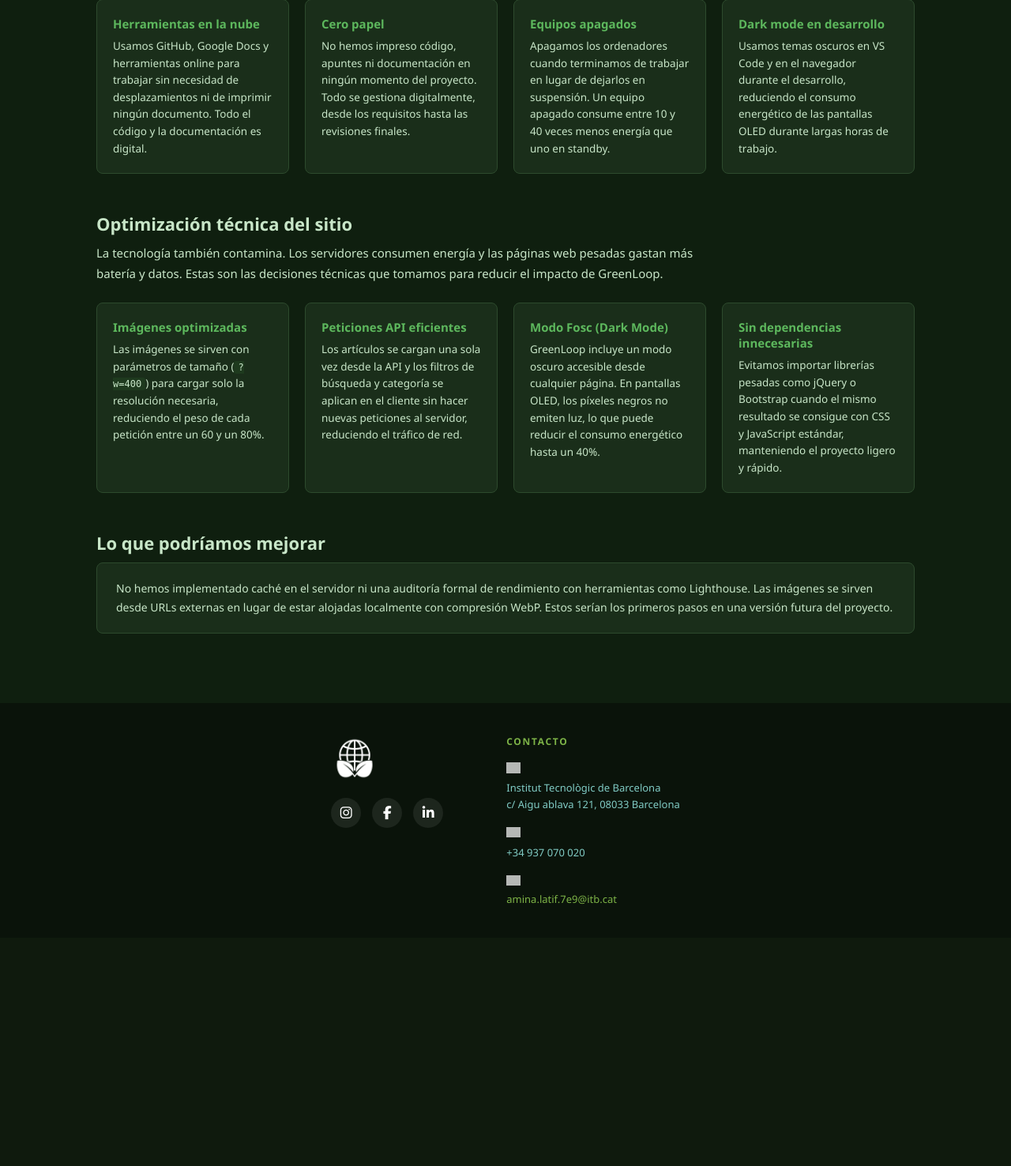
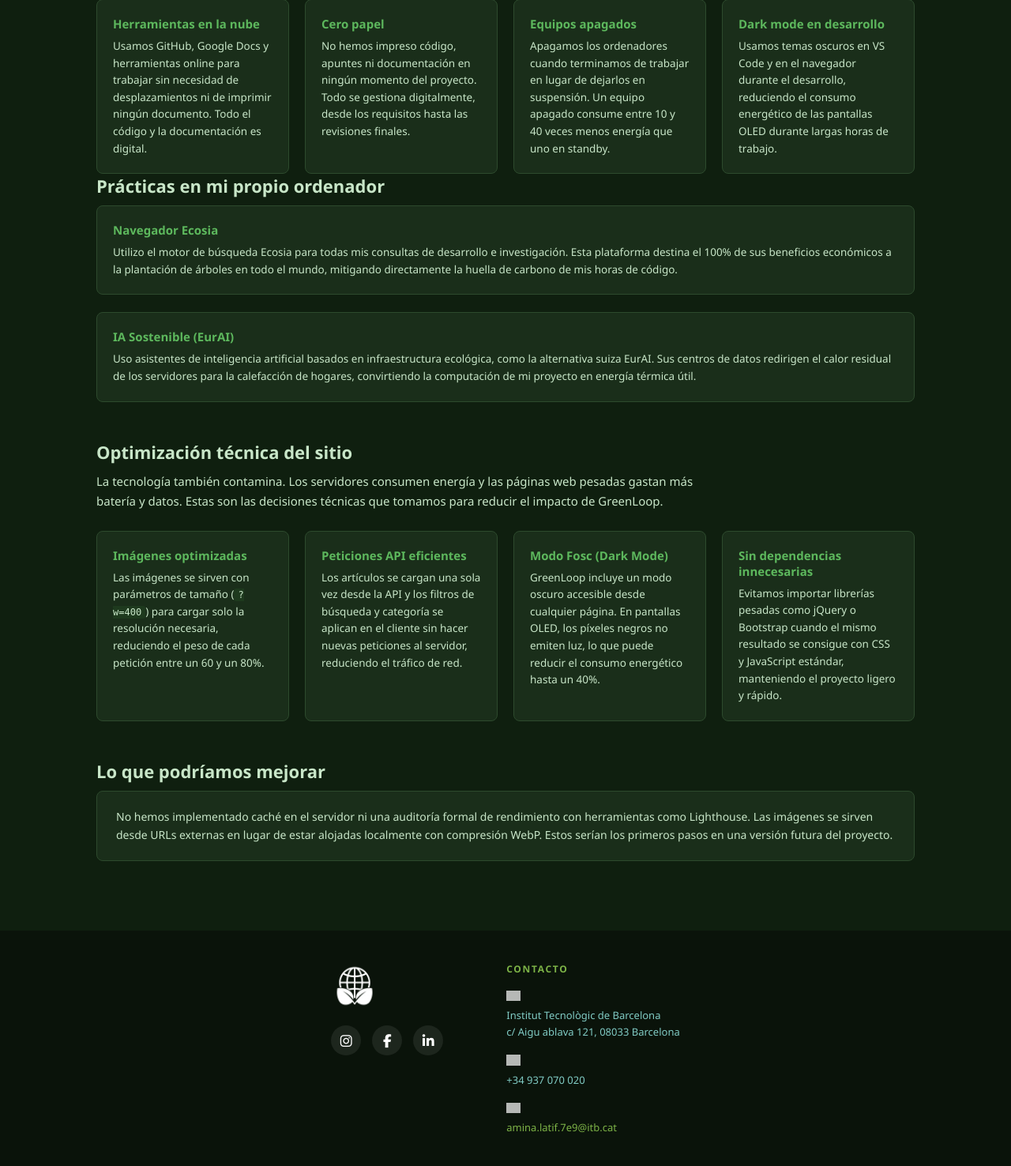
Before and after one commit to AminaMustafaa/webSostenible, a PHP site: page /views/users/ecoDevPractices.php in a window 1280 px wide. Shown: the part 270-1746 px from the top of the page at 79% size. Before the commit the page ends 1414 px from the top, so only its background shows below. Run offline with PHP 8.4, Linux system fonts and the light colour scheme; grey boxes are pictures that could not be loaded.

Commit message:
feat: Add personal sustainable dev practices

```diff
--- a/views/users/ecoDevPractices.php
+++ b/views/users/ecoDevPractices.php
@@ -26,6 +26,19 @@
                 <div class="info-card">
                     <h3>Dark mode en desarrollo</h3>
                     <p>Usamos temas oscuros en VS Code y en el navegador durante el desarrollo, reduciendo el consumo energético de las pantallas OLED durante largas horas de trabajo.</p>
+                </div>
+            </div>
+
+            <h2>Prácticas en mi propio ordenador</h2>
+            <div>
+                <div class="info-card">
+                    <h3>Navegador Ecosia</h3>
+                    <p>Utilizo el motor de búsqueda Ecosia para todas mis consultas de desarrollo e investigación. Esta plataforma destina el 100% de sus beneficios económicos a la plantación de árboles en todo el mundo, mitigando directamente la huella de carbono de mis horas de código.</p>
+                </div>
+                <br>
+                <div class="info-card">
+                    <h3>IA Sostenible (EurAI)</h3>
+                    <p>Uso asistentes de inteligencia artificial basados en infraestructura ecológica, como la alternativa suiza EurAI. Sus centros de datos redirigen el calor residual de los servidores para la calefacción de hogares, convirtiendo la computación de mi proyecto en energía térmica útil.</p>
                 </div>
             </div>
         </section>
```
